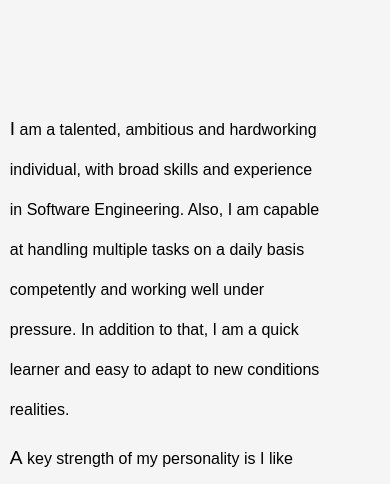
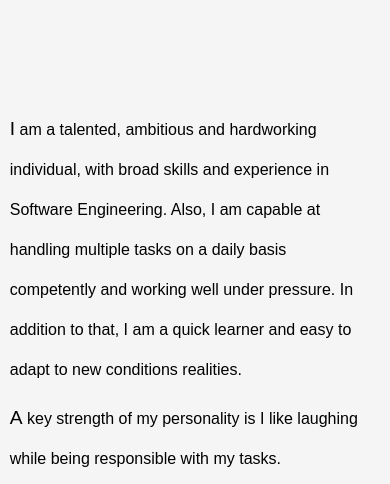
Before and after one commit to vegatch/blog, a website: page about.html in a window 390 px wide. Shown: the part 600-1084 px from the top of the page. Drawn offline with Linux system fonts and the light colour scheme.

Commit message:
update mobile presentation again

```diff
--- a/css/style.css
+++ b/css/style.css
@@ -402,7 +402,7 @@ form > input{
 /* =======================================  About me ==========================================================*/
 .right-display{
     /* background-color: #adff2f; */
-    width: 85%;
+    width: 98%;
 }
 .right-display p{
     margin-bottom: .5rem;
```
